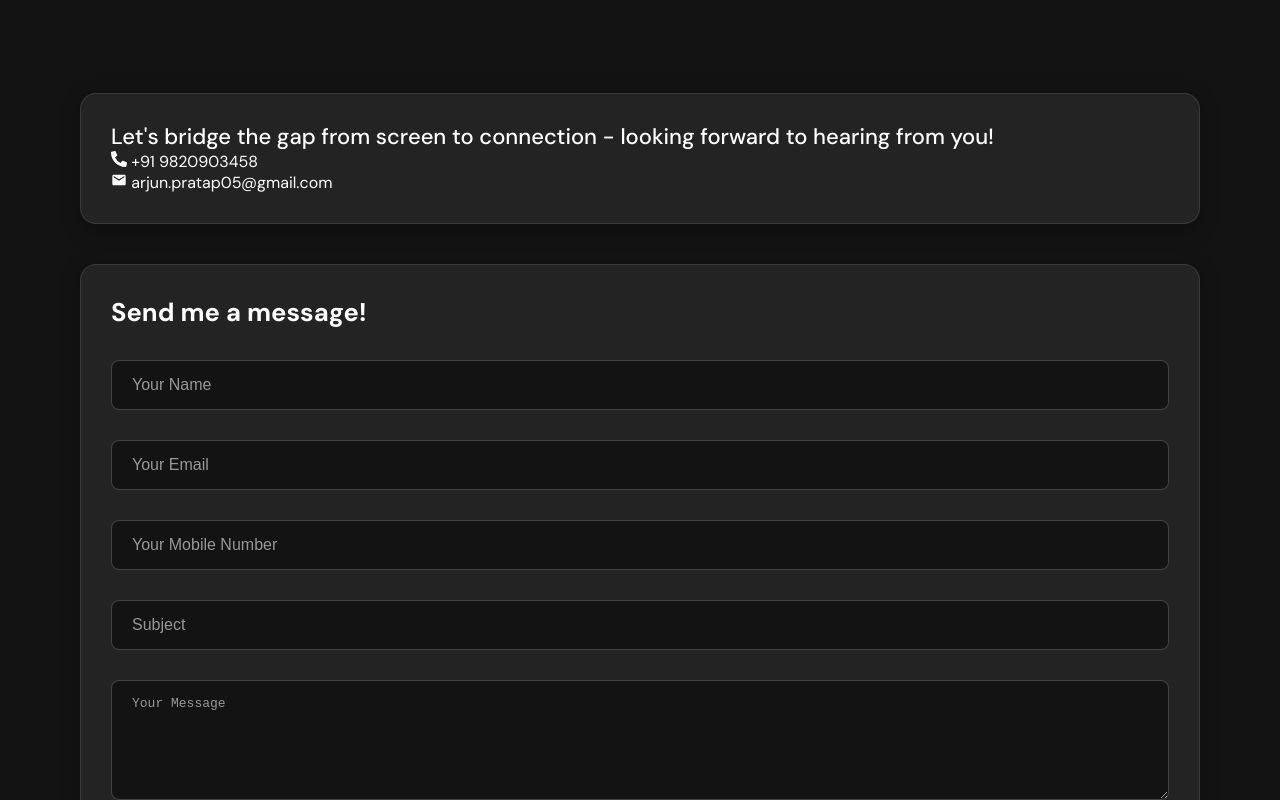
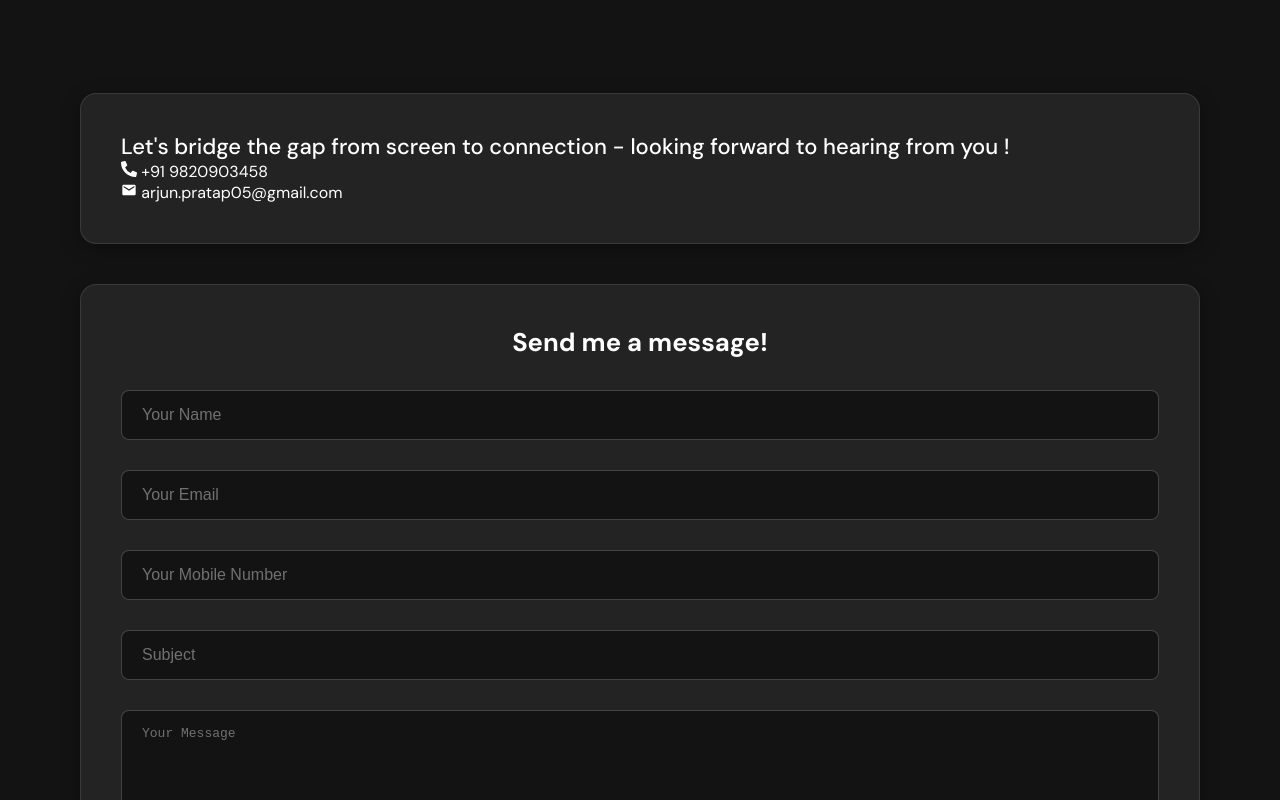
Before and after one commit to arjunprratap05/Portfolio, a React (Create React App) app: page / in a window 1280 px wide. Shown: the part 4140-4940 px from the top of the page. Built offline with nearby package versions, Linux system fonts and the light colour scheme; no server answers; the HTML template or start-up script is replaced by a standard one.

Commit message:
final commit

```diff
--- a/src/components/contact/contact-info/index.jsx
+++ b/src/components/contact/contact-info/index.jsx
@@ -6,7 +6,7 @@ import "./style.scss";
 const ContactInfo = () => {
     return (
         <div className="contact-info-box">
-            <h4>Let's bridge the gap from screen to connection - looking forward to hearing from you! </h4>
+            <h4>Let's bridge the gap from screen to connection - looking forward to hearing from you ! </h4>
 
             <div className="contact-option">
                 <FaPhoneAlt />
--- a/src/components/contact/contact-info/style.scss
+++ b/src/components/contact/contact-info/style.scss
@@ -5,11 +5,16 @@
     background-color: $black-light;
     color: $white;
 
+    text-align: center;
+
     @include md {
         padding: 80px 0;
     }
     @include sm {
         padding: 60px 0;
+    }
+    @include xs {
+        padding: 40px 0;
     }
 }
 
@@ -30,6 +35,10 @@
         gap: 25px;
         padding: 0 10px;
     }
+    @include xs {
+        gap: 20px;
+        padding: 0 8px;
+    }
 }
 
 .contact-info-container,
@@ -38,19 +47,100 @@
     min-width: 300px;
     background-color: $black-lighter;
     border-radius: 16px;
-    padding: 30px;
+    padding: 40px;
     box-shadow: 0 5px 20px rgba(0, 0, 0, 0.3);
     border: 1px solid rgba($white, 0.1);
+    display: flex;
+    flex-direction: column;
+    justify-content: center;
 
     @include md {
-        padding: 25px;
+        padding: 30px;
         min-width: unset;
     }
     @include sm {
+        padding: 25px;
+    }
+    @include xs {
         padding: 20px;
     }
-    @include xs {
-        padding: 15px;
+}
+
+.contact-info-container {
+
+    text-align: left;
+
+    .info-title {
+        font-size: 1.8em;
+        font-weight: 700;
+        color: $white;
+        margin-bottom: 25px;
+        line-height: 1.35;
+
+        @include md {
+            font-size: 1.6em;
+            margin-bottom: 20px;
+        }
+        @include sm {
+            font-size: 1.4em;
+            margin-bottom: 18px;
+        }
+        @include xs {
+            font-size: 1.3em;
+            margin-bottom: 15px;
+        }
+    }
+
+    .contact-detail {
+        display: flex;
+        align-items: center;
+        margin-bottom: 15px;
+        font-size: 1.1em;
+        color: $white;
+
+        &:last-child {
+            margin-bottom: 0;
+        }
+
+        @include md {
+            font-size: 1em;
+            margin-bottom: 12px;
+        }
+        @include sm {
+            font-size: 0.95em;
+            margin-bottom: 10px;
+        }
+        @include xs {
+            font-size: 0.9em;
+            margin-bottom: 8px;
+        }
+
+        .icon {
+            margin-right: 12px;
+            font-size: 1.2em;
+            color: #8245ec;
+            min-width: 25px;
+            text-align: center;
+
+            @include sm {
+                margin-right: 10px;
+                font-size: 1.1em;
+            }
+            @include xs {
+                margin-right: 8px;
+                font-size: 1em;
+            }
+        }
+
+        a {
+            color: $white;
+            text-decoration: none;
+            transition: color 0.3s ease;
+
+            &:hover {
+                color: #8245ec;
+            }
+        }
     }
 }
 
@@ -63,6 +153,7 @@
         color: $white;
         margin-bottom: 30px;
         line-height: 1.4;
+        text-align: center;
 
         @include md {
             font-size: 1.4em;
@@ -98,6 +189,7 @@
 
             &::placeholder {
                 color: $gray;
+                opacity: 0.7;
             }
 
             @include sm {
@@ -109,6 +201,7 @@
         textarea {
             resize: vertical;
             min-height: 120px;
+            max-height: 300px;
         }
     }
 
@@ -130,6 +223,11 @@
             transform: translateY(-2px);
         }
 
+        &:active {
+            transform: translateY(0);
+            background-color: darken(#8245ec, 15%);
+        }
+
         @include sm {
             padding: 12px 15px;
             font-size: 1em;
```
